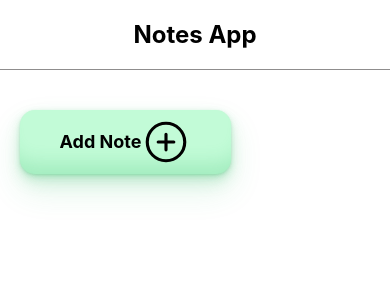
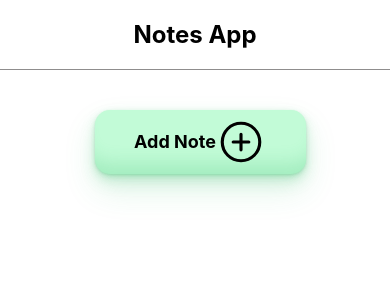
Before and after one commit to jaygite007/Notes-app, a React (Create React App) app: page / in a window 390 px wide. Shown: the top 300 px of the page. Built offline with nearby package versions, Linux system fonts and the light colour scheme.

Commit message:
minor change

```diff
--- a/public/index.html
+++ b/public/index.html
@@ -24,7 +24,7 @@
       work correctly both with client-side routing and a non-root public URL.
       Learn how to configure a non-root public URL by running `npm run build`.
     -->
-    <title>React App</title>
+    <title>Notes App</title>
   </head>
   <body>
     <noscript>You need to enable JavaScript to run this app.</noscript>
--- a/src/App.css
+++ b/src/App.css
@@ -11,9 +11,12 @@
 }
 .content{
   display: flex;
+  /* justify-content: center;
+  align-items: center; */
   gap: 30px;
   padding: 10px;
 }
+
 .t{
   text-align: center;
   display: block;
@@ -26,3 +29,13 @@
   border-bottom: 1px solid rgb(143, 141, 141);
   font-weight: bold;
 }
+
+@media only screen and (max-width: 600px) {
+
+  .content{
+    display: flex;
+    flex-direction: column;
+    /* justify-content: center;
+    align-items: center; */
+  }
+}
--- a/src/components/NoteContainer/NoteContainer.css
+++ b/src/components/NoteContainer/NoteContainer.css
@@ -28,3 +28,11 @@
 .custom-scroll::-webkit-scrollbar-thumb:hover{
     background-color: gray;
 }
+@media only screen and (max-width: 600px) {
+
+    .note_container_notes{
+        align-items: center;
+        justify-content: center;
+
+    }
+  }
```
